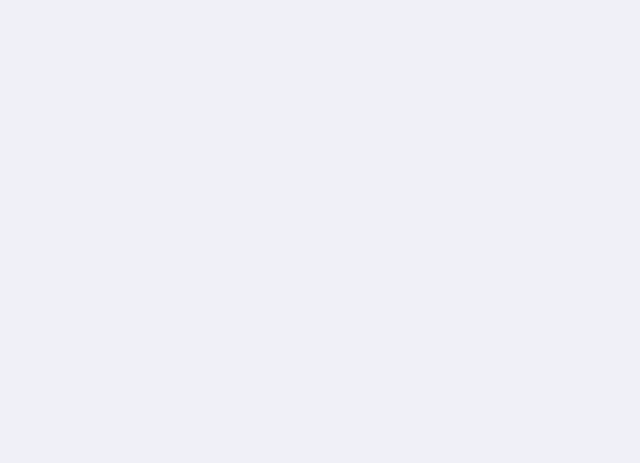
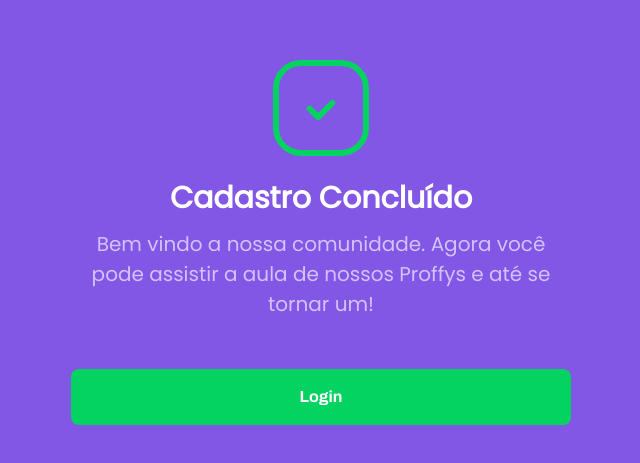
Before and after one commit to GabrielBrotas/Proffy-NextLevelWeek.2, a React (Create React App) app: page /register-confirm in a window 1280 px wide. Shown: the part 139-602 px from the top of the page, without its empty margins (319-959 px from the left). Built offline with nearby package versions, Linux system fonts and the light colour scheme.

Commit message:
check page

```diff
--- a/src/pages/ConfirmRegister/index.tsx
+++ b/src/components/ConfirmContent/index.tsx
@@ -4,9 +4,14 @@ import {useHistory} from 'react-router-dom'
 import './styles.css'
 
 import checkIcon from '../../assets/images/icons/success-check-icon.svg'
-import Button from '../../components/Button'
+import Button from '../Button'
 
-function ConfirmRegister() {
+interface ConfirmContentProps {
+    title: string;
+    subTitle: string;
+}
+
+const ConfirmContent: React.FC<ConfirmContentProps> = ({title, subTitle}) => {
 
     const history = useHistory()
 
@@ -15,15 +20,15 @@ function ConfirmRegister() {
     }
 
     return (
-        <div className="confirm-register-content">
+        <div className="content">
             <img src={checkIcon} alt="checked" />
 
-            <h2>Cadastro Concluído</h2>
-            <p>Bem vindo a nossa comunidade. Agora você pode assistir a aula de nossos Proffys e até se tornar um! </p>
+            <h2>{title}</h2>
+            <p>{subTitle}</p>
 
             <Button text="Login" onClick={pushToLoginPage}/>
         </div>
     )
 }
 
-export default ConfirmRegister
+export default ConfirmContent
--- a/src/pages/ConfirmRegister/styles.css
+++ b/src/components/ConfirmContent/styles.css
@@ -1,4 +1,4 @@
-.confirm-register-content {
+.content {
     width: 100%;
     height: 100%;
     display: flex;
@@ -8,19 +8,19 @@
     background-color: var(--color-primary);
 }
 
-.confirm-register-content h2 {
+.content h2 {
     font-size: 3rem;
     margin: .8rem 0;
     color: var(--color-title-in-primary)
 }
 
-.confirm-register-content p {
+.content p {
     color: var(--color-text-in-primary);
     font-size: 2rem;
     max-width:500px;
     text-align: center;
 }
 
-.confirm-register-content button {
+.content button {
     max-width:500px;
 }
--- /dev/null
+++ b/src/pages/RegisterCheck/index.tsx
@@ -0,0 +1,13 @@
+import React from 'react'
+import ConfirmContent from '../../components/ConfirmContent'
+
+function RegisterConfirmed() {
+    return (
+        <ConfirmContent
+            title="Cadastro Concluído"
+            subTitle="Bem vindo a nossa comunidade. Agora você pode assistir a aula de nossos Proffys e até se tornar um!"
+        />
+    )
+}
+
+export default RegisterConfirmed
--- /dev/null
+++ b/src/pages/ResetPasswordCheck/index.tsx
@@ -0,0 +1,13 @@
+import React from 'react'
+import ConfirmContent from '../../components/ConfirmContent'
+
+function ResetPasswordConfirmed() {
+    return (
+        <ConfirmContent
+            title="Redefinição Enviada"
+            subTitle="Bem vindo de volta a nossa comunidade. Volte a assistir aulas dos nossos Proffys e até se tornar um!"
+        />
+    )
+}
+
+export default ResetPasswordConfirmed
--- a/src/routes.tsx
+++ b/src/routes.tsx
@@ -2,7 +2,6 @@ import React from 'react'
 import { BrowserRouter, Route } from 'react-router-dom'
 
 // yarn add @types/react-router-dom - D, para instalar apenas em desenvolvimento e não subir a dependencia para produçao
-
 
 // Pages
 import Landing from './pages/Landing'
@@ -10,8 +9,9 @@ import TeacherForm from './pages/TeacherForm'
 import TeacherList from './pages/TeacherList'
 import Login from './pages/Login'
 import Register from './pages/Register'
-import ConfirmRegister from './pages/ConfirmRegister'
+import RegisterConfirmed from './pages/RegisterCheck'
 import ResetPassword from './pages/ResetPassword'
+import ResetPasswordConfirmed from './pages/ResetPasswordCheck'
 
 function Routes() {
     return (
@@ -22,8 +22,9 @@ function Routes() {
             <Route path="/give-classes" component={TeacherForm} />
             <Route path="/login" component={Login} />
             <Route path="/register" component={Register} />
-            <Route path="/confirm" component={ConfirmRegister} />
+            <Route path="/register-confirm" component={RegisterConfirmed} />
             <Route path="/reset-password" component={ResetPassword} />
+            <Route path="/reset-password-confirm" component={ResetPasswordConfirmed} />
         </BrowserRouter>
     )
 }
```
